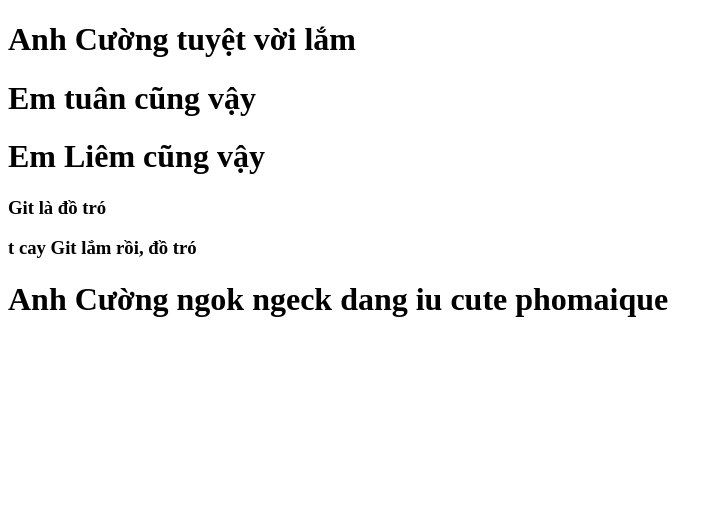
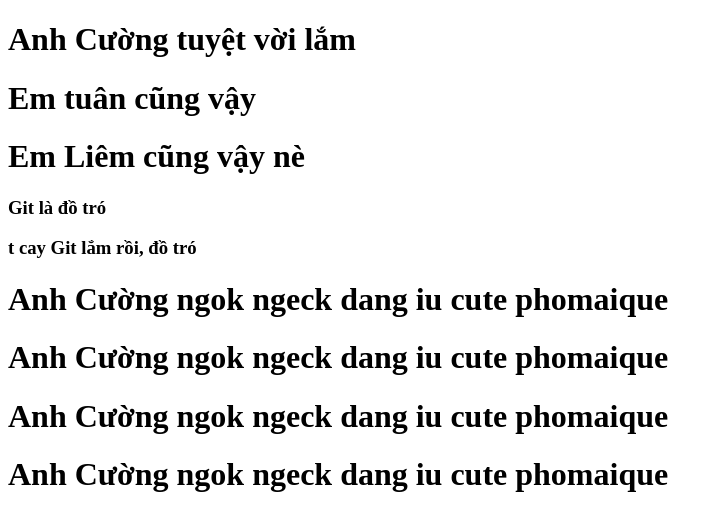
Before and after one commit to khanhlinh1808/GIT_project, a plain HTML site: page index.html in a window 1280 px wide. Shown: the whole page, without its empty margins (0-723 px from the left). Drawn offline with Linux system fonts and the light colour scheme.

Commit message:
dsfsdfdsfsdfsd

```diff
--- a/index.html
+++ b/index.html
@@ -11,9 +11,12 @@
 <body>
     <h1>Anh Cường tuyệt vời lắm</h1>
     <h1>Em tuân cũng vậy</h1>
-    <h1>Em Liêm cũng vậy</h1>
+    <h1>Em Liêm cũng vậy nè</h1>
     <h3>Git là đồ tró</h3>
     <h3>t cay Git lắm rồi, đồ tró</h3>
+    <h1>Anh Cường ngok ngeck dang iu cute phomaique</h1>
+    <h1>Anh Cường ngok ngeck dang iu cute phomaique</h1>
+    <h1>Anh Cường ngok ngeck dang iu cute phomaique</h1>
     <h1>Anh Cường ngok ngeck dang iu cute phomaique</h1>
 </body>
 
```
